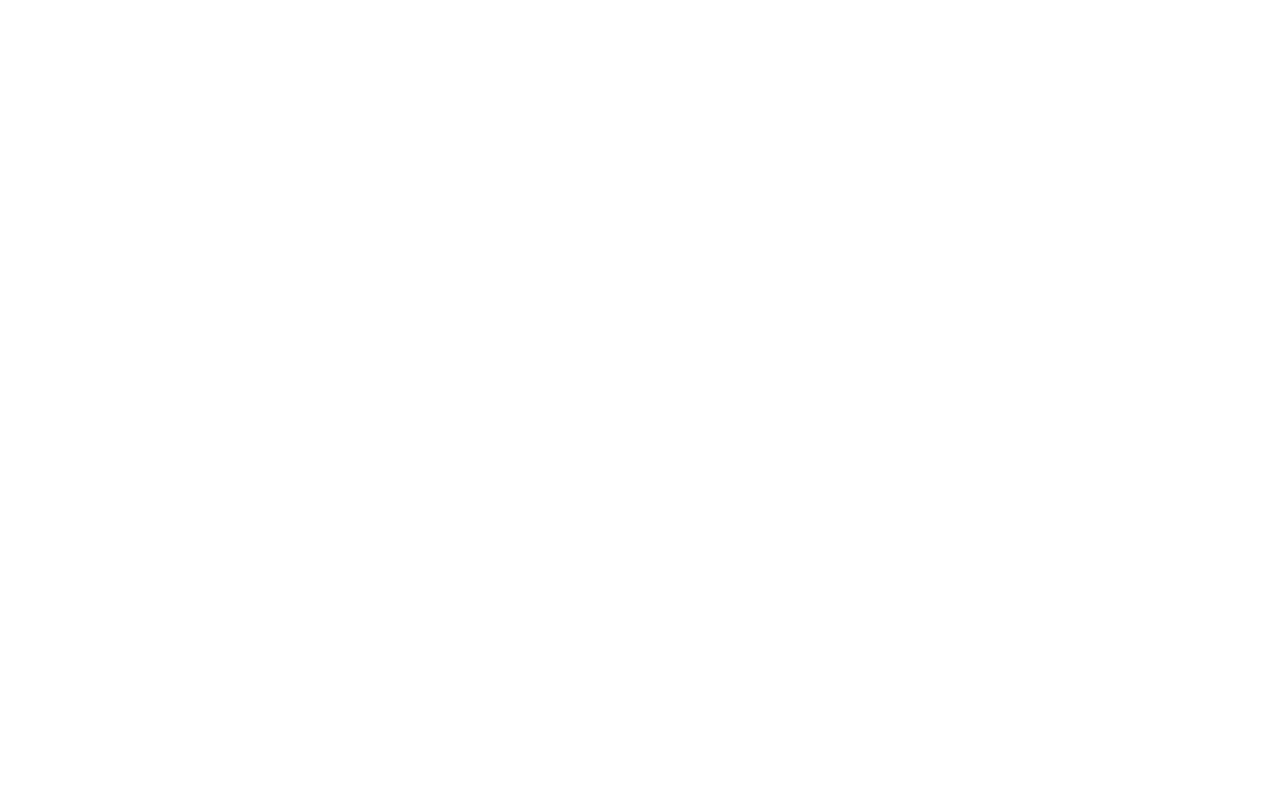
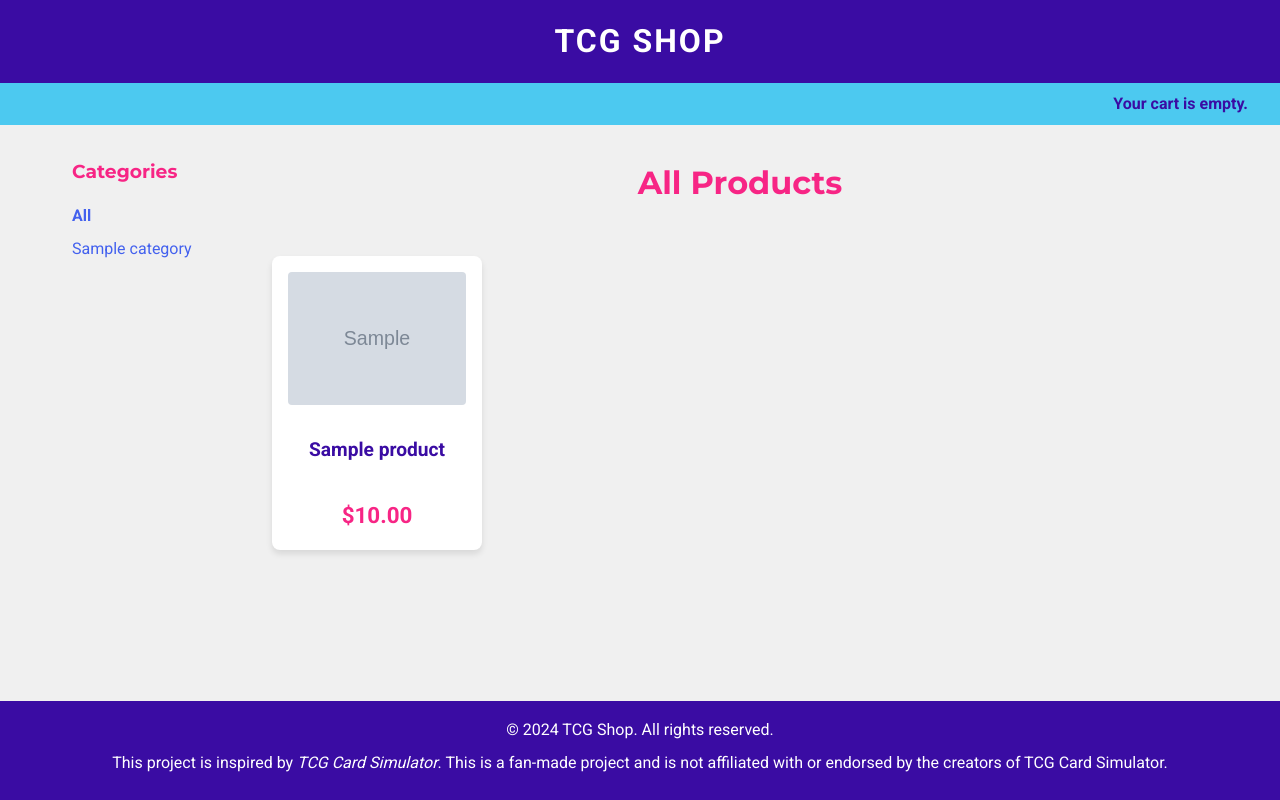
Before and after one commit to BaoQuangNguyen/tcg-shop, a Django app: page / in a window 1280 px wide. Before the commit the page is empty. Run offline with Django 5.2, Linux system fonts and the light colour scheme; tables that the repository leaves empty hold one stand-in row (values such as "Sample post"); grey boxes marked "Sample" are stand-in pictures.

Commit message:
Implemented templates for base.html, list.html and detail.html and static/css

```diff
--- /dev/null
+++ b/tcg_shop/shop/static/css/base.css
@@ -0,0 +1,254 @@
+/* Base.css for TCG Shop */
+
+/* Color Variables */
+:root {
+    --primary-color: #3a0ca3;  /* Deep purple */
+    --secondary-color: #f72585;  /* Bright pink */
+    --accent-color: #4cc9f0;  /* Bright blue */
+    --background-color: #f0f0f0;  /* Light gray */
+    --text-color: #2b2d42;  /* Dark blue-gray */
+    --link-color: #4361ee;  /* Bright blue */
+    --card-background: #ffffff;  /* White */
+  }
+
+  /* Reset and Base Styles */
+  * {
+    margin: 0;
+    padding: 0;
+    box-sizing: border-box;
+  }
+
+  body {
+    font-family: 'Roboto', Arial, sans-serif;
+    line-height: 1.6;
+    color: var(--text-color);
+    background-color: var(--background-color);
+    display: flex;
+    flex-direction: column;
+    min-height: 100vh;
+  }
+
+  /* Typography */
+  h1, h2, h3, h4, h5, h6 {
+    margin-bottom: 1rem;
+    color: var(--primary-color);
+    font-family: 'Montserrat', sans-serif;
+  }
+
+  a {
+    color: var(--link-color);
+    text-decoration: none;
+    transition: color 0.3s ease;
+  }
+
+  a:hover {
+    color: var(--secondary-color);
+  }
+
+  /* Header Styles */
+  #header {
+    background-color: var(--primary-color);
+    padding: 1rem;
+    text-align: center;
+  }
+
+  #header .logo {
+    color: white;
+    font-size: 2rem;
+    font-weight: bold;
+    text-transform: uppercase;
+    letter-spacing: 2px;
+  }
+
+  /* Subheader Styles */
+  #subheader {
+    background-color: var(--accent-color);
+    padding: 0.5rem 2rem;
+    text-align: right;
+  }
+
+  #subheader .cart {
+    color: var(--primary-color);
+    font-weight: bold;
+  }
+
+  /* Main Content */
+  #content {
+    max-width: 1200px;
+    margin: 0 auto;
+    padding: 2rem;
+    width: 100%;
+    display: flex;
+    justify-content: flex-start;
+    align-items: flex-start;
+  }
+
+  /* Sidebar Styles */
+  #sidebar {
+    width: 200px;
+    padding-right: 2rem;
+    flex-shrink: 0;
+  }
+
+  #sidebar h3 {
+    margin-bottom: 1rem;
+    color: var(--secondary-color);
+  }
+
+  #sidebar ul {
+    list-style-type: none;
+  }
+
+  #sidebar li {
+    margin-bottom: 0.5rem;
+  }
+
+  #sidebar .selected {
+    font-weight: bold;
+    color: var(--secondary-color);
+  }
+
+  /* Product List Styles */
+  #main.product-list {
+    display: grid;
+    grid-template-columns: repeat(auto-fit, minmax(200px, 1fr));
+    gap: 2rem;
+    width: 100%;
+}
+
+.product-list h1 {
+    grid-column: 1 / -1;
+    margin-bottom: 1rem;
+    color: var(--secondary-color);
+    font-size: 2rem;
+    text-align: center;
+}
+
+.item {
+    display: flex;
+    flex-direction: column;
+    justify-content: space-between;
+    flex: 0 1 calc(33.333% - 1.33rem);
+    min-width: 200px;
+    background-color: var(--card-background);
+    border-radius: 8px;
+    box-shadow: 0 4px 6px rgba(0, 0, 0, 0.1);
+    padding: 1rem;
+    text-align: center;
+    transition: transform 0.3s ease, box-shadow 0.3s ease;
+}
+
+  .item:hover {
+    transform: translateY(-5px);
+    box-shadow: 0 6px 12px rgba(0, 0, 0, 0.15);
+  }
+
+  .item img {
+    max-width: 100%;
+    height: auto;
+    border-radius: 4px;
+    margin-bottom: 1rem;
+}
+
+  .item a {
+    color: var(--primary-color);
+    font-weight: bold;
+    font-size: 1.2rem;
+    text-align: center;
+    line-height: 1.4;
+    margin-bottom: 0.5rem;
+    flex-grow: 1;
+}
+
+.item .price {
+    color: var(--secondary-color);
+    font-weight: bold;
+    font-size: 1.4rem;
+    text-align: center;
+    margin-top: auto;
+}
+
+  /* Product Detail Styles */
+  .product-detail {
+    display: flex;
+    flex-direction: column;
+    align-items: center;
+    background-color: var(--card-background);
+    border-radius: 8px;
+    box-shadow: 0 4px 6px rgba(0, 0, 0, 0.1);
+    padding: 2rem;
+    max-width: 600px;
+    margin: 0 auto;
+  }
+
+  .product-detail img {
+    max-width: 100%;
+    height: auto;
+    border-radius: 4px;
+    margin-bottom: 1rem;
+  }
+
+  .product-detail h1 {
+    font-size: 2rem;
+    margin-bottom: 0.5rem;
+    color: var(--primary-color);
+  }
+
+  .product-detail h2 {
+    font-size: 1.2rem;
+    color: var(--secondary-color);
+    margin-bottom: 1rem;
+  }
+
+  .product-detail .price {
+    font-size: 1.5rem;
+    font-weight: bold;
+    color: var(--secondary-color);
+    margin-bottom: 1rem;
+  }
+
+  /* Footer Styles */
+  footer {
+    background-color: var(--primary-color);
+    color: white;
+    text-align: center;
+    padding: 1rem;
+    margin-top: auto;
+  }
+
+  footer p {
+    margin-bottom: 0.5rem;
+  }
+
+  /* Responsive Design */
+  @media (max-width: 1024px) {
+    .item {
+      flex: 0 1 calc(50% - 1rem);
+    }
+  }
+
+  @media (max-width: 768px) {
+    #content {
+      flex-direction: column;
+    }
+
+    #sidebar {
+      width: 100%;
+      margin-bottom: 2rem;
+      padding-right: 0;
+    }
+
+    #main.product-list {
+      width: 100%;
+    }
+
+    .item {
+      flex: 0 1 calc(50% - 1rem);
+    }
+  }
+
+  @media (max-width: 480px) {
+    .item {
+      flex: 0 1 100%;
+    }
+  }
--- a/tcg_shop/shop/templates/base.html
+++ b/tcg_shop/shop/templates/shop/base.html
@@ -6,6 +6,7 @@
   <meta name="viewport" content="width=device-width, initial-scale=1">
   <meta name="description" content="Your one-stop shop for Terramon products">
   <title>{% block title %}TCG Shop{% endblock %}</title>
+  <link href="https://fonts.googleapis.com/css2?family=Montserrat:wght@400;700&family=Roboto:wght@400;700&display=swap" rel="stylesheet">
   <link rel="stylesheet" href="{% static 'css/base.css' %}">
 </head>
 <body>
--- a/tcg_shop/shop/templates/shop/product/list.html
+++ b/tcg_shop/shop/templates/shop/product/list.html
@@ -0,0 +1,35 @@
+{% extends 'shop/base.html' %}
+{% load static %}
+
+{% block title %}
+  {% if category %}{{ category.name }}{% else %}Products{% endif %}
+{% endblock %}
+
+{% block content %}
+  <div id="sidebar">
+    <h3>Categories</h3>
+    <ul>
+      <li {% if not category %}class="selected"{% endif %}>
+        <a href="{% url 'shop:product_list' %}">All</a>
+      </li>
+      {% for c in categories %}
+        <li {% if category.slug == c.slug %}class="selected"{% endif %}>
+          <a href="{{ c.get_absolute_url }}">{{ c.name }}</a>
+        </li>
+      {% endfor %}
+    </ul>
+  </div>
+  <div id="main" class="product-list">
+    <h1>{% if category %}{{ category.name }}{% else %}All Products{% endif %}</h1>
+    {% for product in products %}
+      <div class="item">
+        <a href="{{ product.get_absolute_url }}">
+          <img src="{% if product.image %}{{ product.image.url }}{% else %}{% static 'img/no_image.png' %}{% endif %}">
+        </a>
+        <a href="{{ product.get_absolute_url }}">{{ product.name }}</a>
+        <br>
+        <span class="price">${{ product.price }}</span>
+      </div>
+    {% endfor %}
+  </div>
+{% endblock %}
```
Also changed, not shown: tcg_shop/shop/templates/shop/product/detail.html (+21 -0 lines), tcg_shop/shop/static/img/no_image.png (added).
